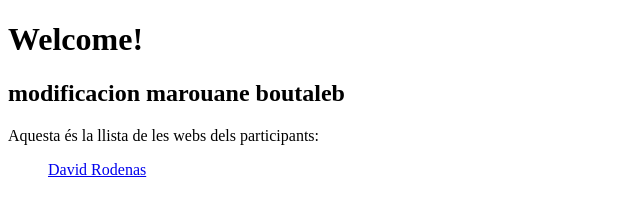
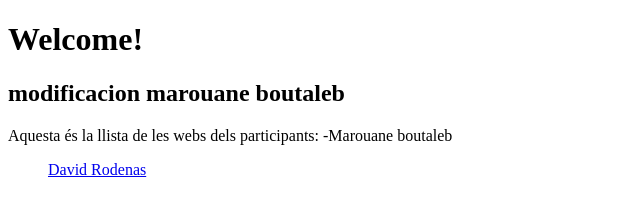
Before and after one commit to drpicox/frontend-tc-2022, a plain HTML site: page index.html in a window 1280 px wide. Shown: the whole page, without its empty margins (0-640 px from the left). Drawn offline with Linux system fonts and the light colour scheme.

Commit message:
segundoCommit

```diff
--- a/index.html
+++ b/index.html
@@ -6,7 +6,9 @@
   <body>
     <h1>Welcome!</h1>
     <h2>modificacion marouane boutaleb</h2>
-    <p>Aquesta és la llista de les webs dels participants:</p>
+    <p>Aquesta és la llista de les webs dels participants:
+      -Marouane boutaleb
+    </p>
     <ul>
       <il><a href="https://david-rodenas.com">David Rodenas</a></il>
     </ul>
```
